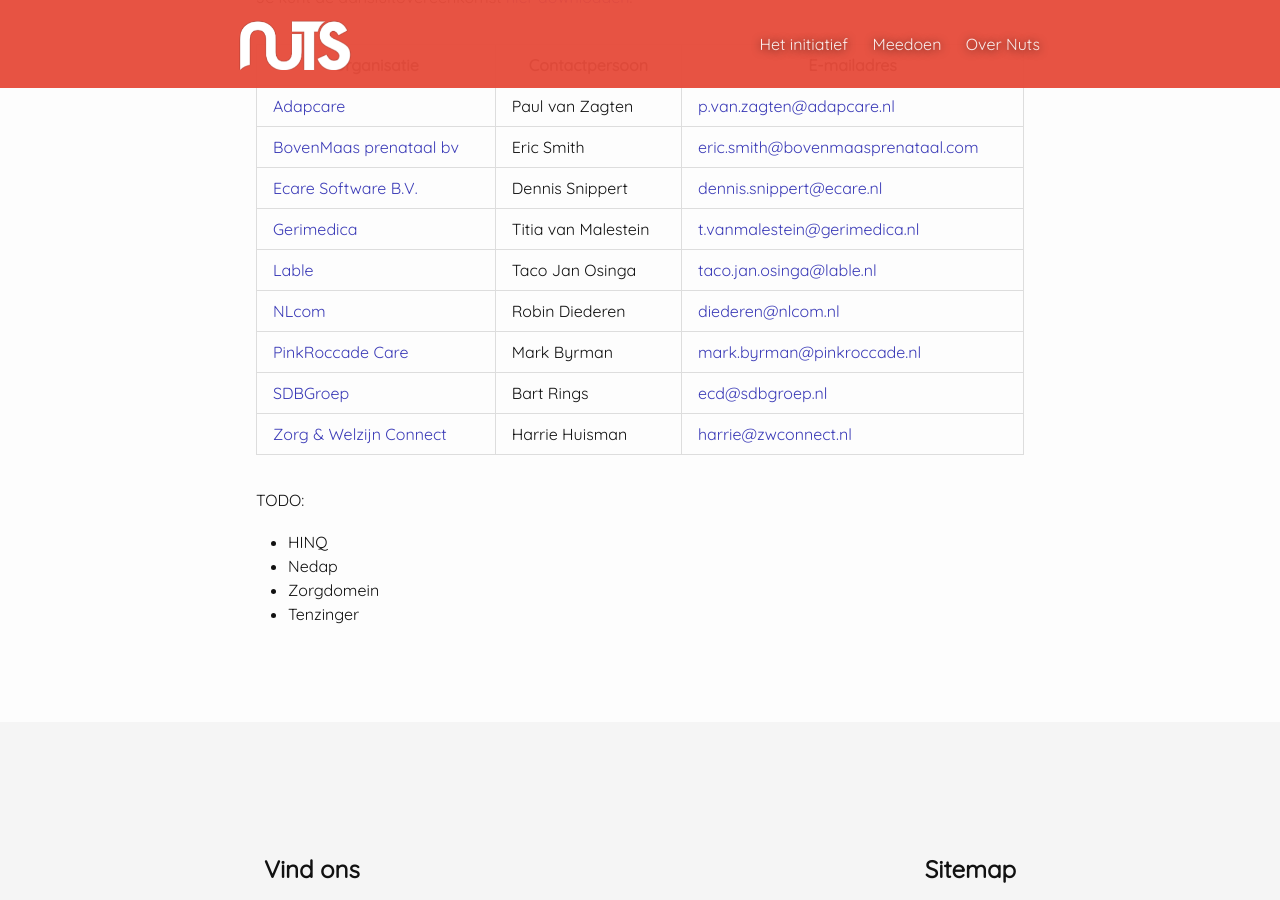
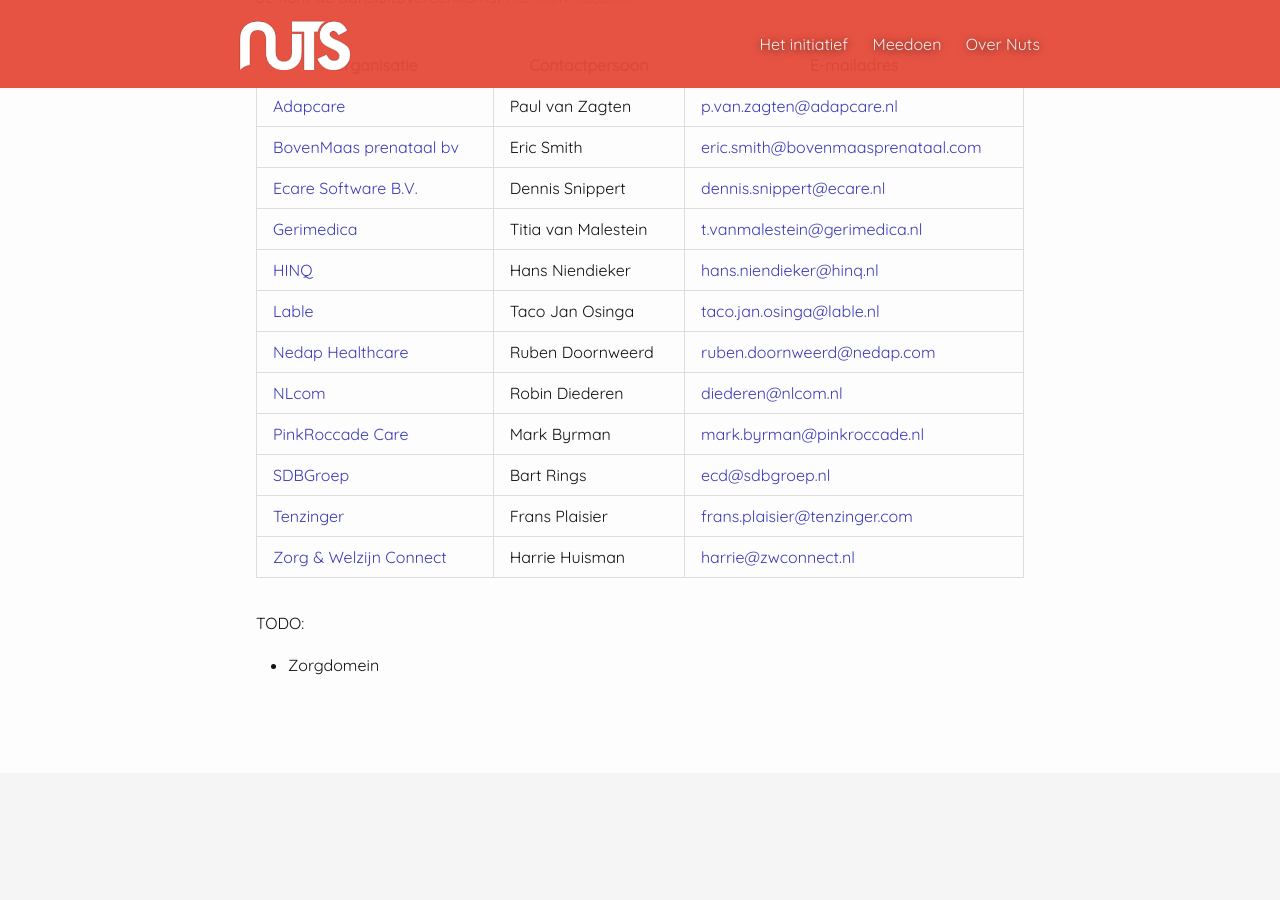
Before and after one commit to nuts-foundation/nuts-webpresence, a Jekyll site: the page built from aangesloten.md, in a window 1280 px wide and 900 px high, scrolled down 678 px. Built offline with Jekyll 4.4.1, drawn with Linux system fonts in a browser that asks for light colours.

Commit message:
Add Tenzinger, Nedap, HINQ

```diff
--- a/aangesloten.md
+++ b/aangesloten.md
@@ -20,14 +20,14 @@
 | [BovenMaas prenataal bv](https://bovenmaasprenataal.com/)  | Eric Smith          | <a href="mailto:eric.smith@bovenmaasprenataal.com">eric.smith@bovenmaasprenataal.com</a> |
 | [Ecare Software B.V.](https://ecare.nl)                    | Dennis Snippert     | <a href="mailto:dennis.snippert@ecare.nl">dennis.snippert@ecare.nl</a>                   |
 | [Gerimedica](https://www.gerimedica.nl)                    | Titia van Malestein | <a href="mailto:t.vanmalestein@gerimedica.nl">t.vanmalestein@gerimedica.nl</a>           |
+| [HINQ](https://hinq.nl/)                                   | Hans Niendieker     | <a href="mailto:hans.niendieker@hinq.nl">hans.niendieker@hinq.nl</a>                     |
 | [Lable](https://www.lable.nl)                              | Taco Jan Osinga     | <a href="mailto:taco.jan.osinga@lable.nl">taco.jan.osinga@lable.nl</a>                   |
+| [Nedap Healthcare](https://nedap-healthcare.com/)          | Ruben Doornweerd    | <a href="mailto:ruben.doornweerd@nedap.com">ruben.doornweerd@nedap.com</a>               |
 | [NLcom](https://www.nlcom.nl/)                             | Robin Diederen      | <a href="mailto:diederen@nlcom.nl">diederen@nlcom.nl</a>                                 |
 | [PinkRoccade Care](https://www.pinkroccade-healthcare.nl/) | Mark Byrman         | <a href="mailto:mark.byrman@pinkroccade.nl">mark.byrman@pinkroccade.nl</a>               |
 | [SDBGroep](https://www.sdbgroep.nl)                        | Bart Rings          | <a href="mailto:ecd@sdbgroep.nl">ecd@sdbgroep.nl</a>                                     |
+| [Tenzinger](https://tenzinger.com/)                        | Frans Plaisier      | <a href="mailto:frans.plaisier@tenzinger.com">frans.plaisier@tenzinger.com</a>           |
 | [Zorg & Welzijn Connect](https://www.zwconnect.nl/)        | Harrie Huisman      | <a href="mailto:harrie@zwconnect.nl">harrie@zwconnect.nl</a>                             |
 
 TODO:
- * HINQ
- * Nedap
  * Zorgdomein
- * Tenzinger
```
